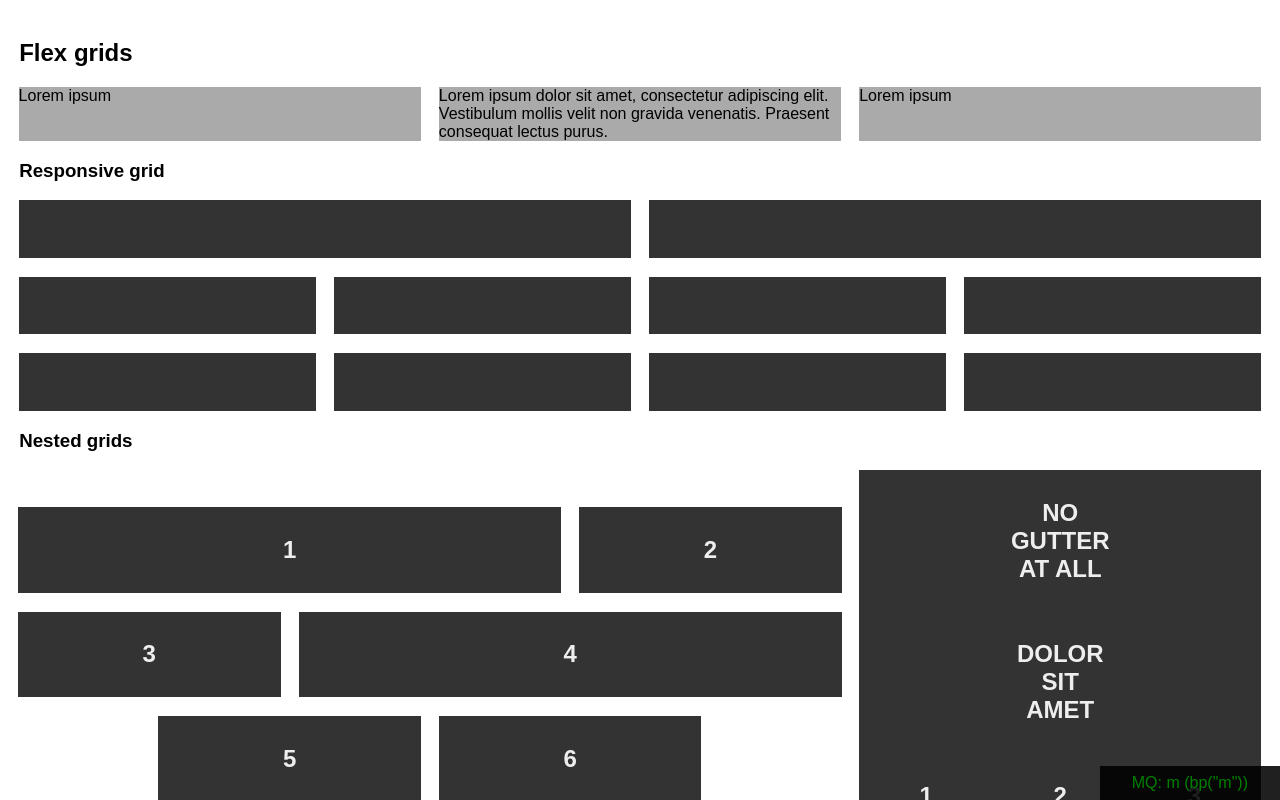
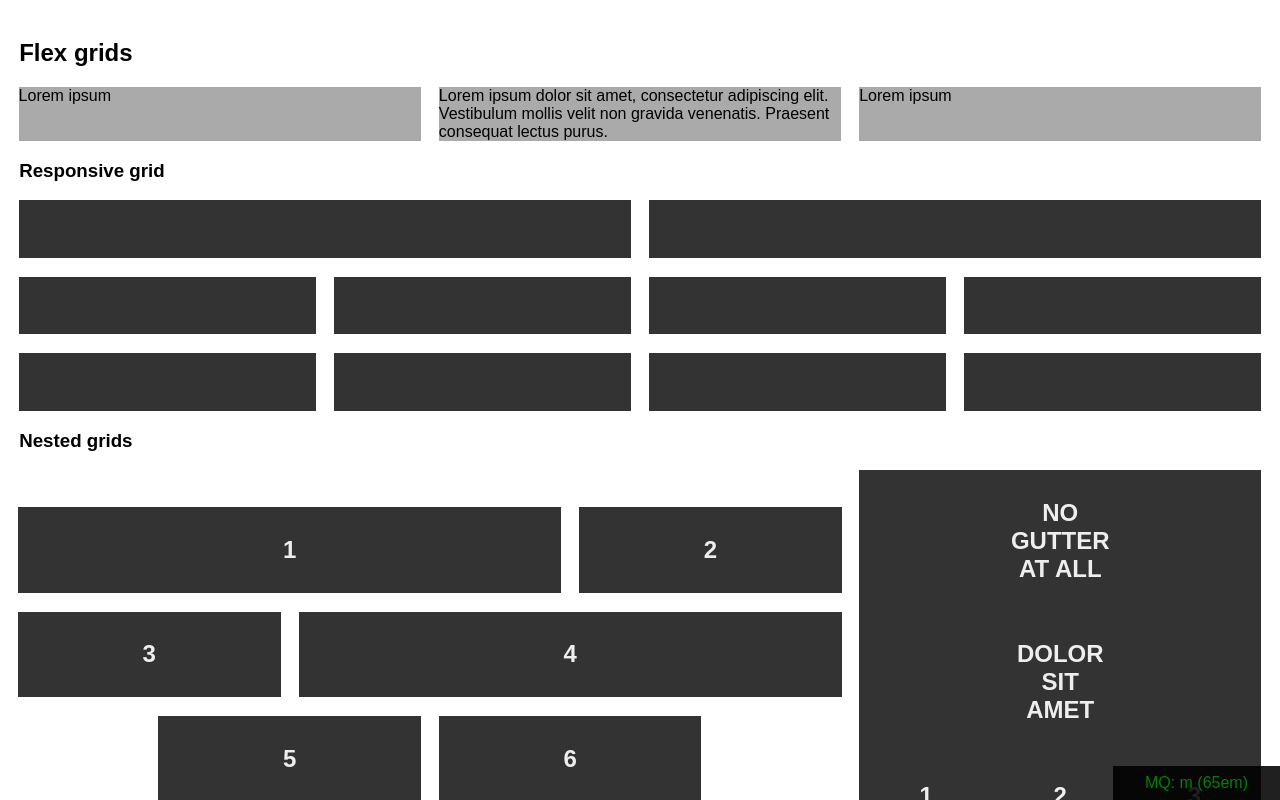
Before and after one commit to Chmood/aramid, a website: page src/index.html in a window 1280 px wide. Shown: the top 800 px of the page. Drawn offline with Linux system fonts and the light colour scheme.

Commit message:
Needed bp() function for debug

```diff
--- a/src/scss/_breakpoint.scss
+++ b/src/scss/_breakpoint.scss
@@ -29,13 +29,13 @@
 //  'xxl':   110em   // 1520
 ) !default;
 
-// @function bp($breakpoint) {
-//   @return map-get($breakpoints, $breakpoint);
+@function bp($breakpoint) {
+  @return map-get($breakpoints, $breakpoint);
+}
+
+// @mixin breakpoint($bp) {
+//   // TODO
 // }
-
-@mixin breakpoint($bp) {
-  // TODO
-}
 
 
 .debug {
```
Also changed, not shown: dist/main.min.css, src/css/main.css.
